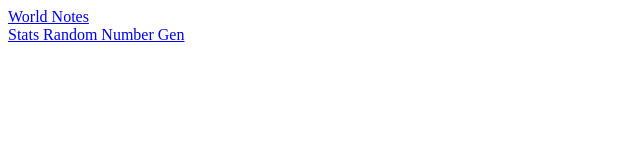
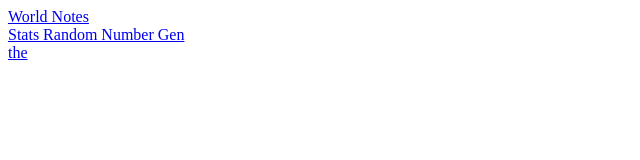
Before and after one commit to ZachFromMars/ZachFromMars.github.io, a plain HTML site: page list.html in a window 1280 px wide. Shown: the full height of the page, 0-640 px from the left. Drawn offline with Linux system fonts and the light colour scheme.

Commit message:
list the

```diff
--- a/list.html
+++ b/list.html
@@ -1,4 +1,5 @@
 <html>
 <a href="/world.html">World Notes</a><br>
 <a href="/random.html">Stats Random Number Gen</a><br>
+<a href="/the.html">the</a><br>
 </html>
```
